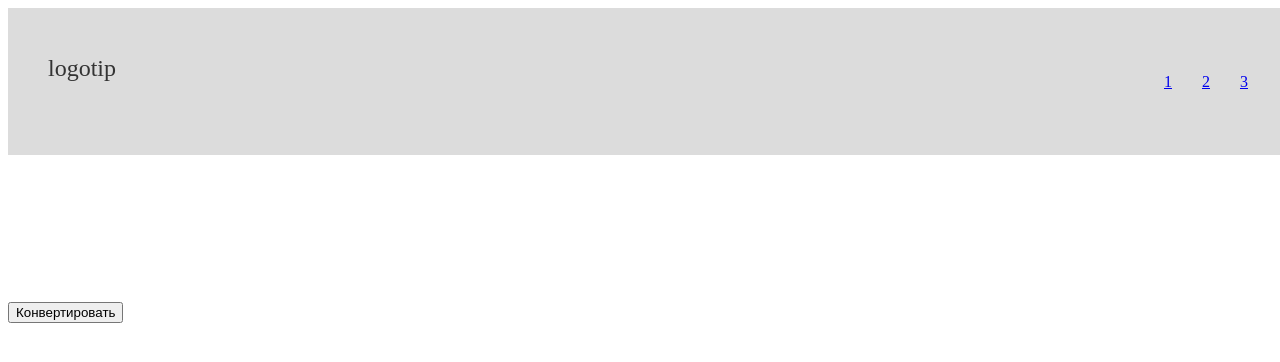
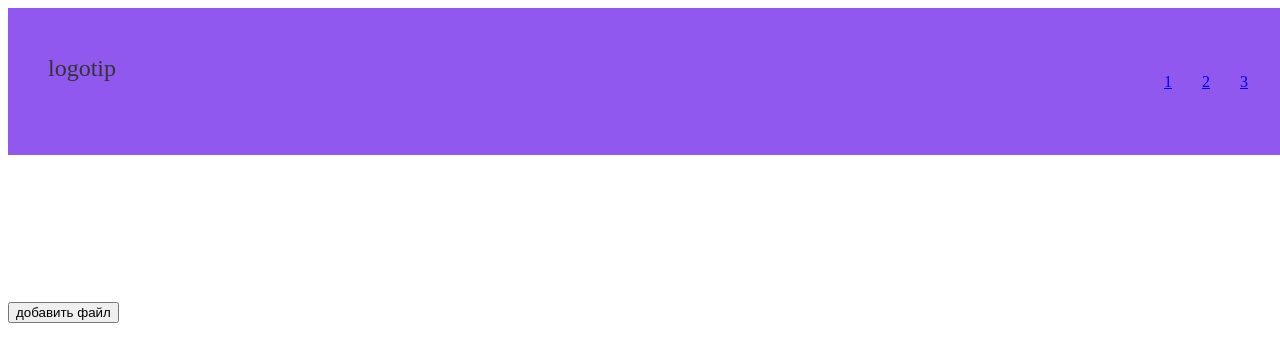
Before and after one commit to kvintosis/mts-front, a React (Vite) app in the folder mts-app/: page / in a window 1280 px wide. Shown: the top 362 px of the page. Built offline with nearby package versions, Linux system fonts and the light colour scheme.

Commit message:
цвет. палитра

```diff
--- a/mts-app/src/components/HomePage.jsx
+++ b/mts-app/src/components/HomePage.jsx
@@ -1,13 +1,14 @@
 
 
 import React from 'react';
+
 
 function HomePage() {
 
     return (
         <div className="home__container">
             <div className="home__btn-container">
-                <button className="home__btn">Конвертировать</button>
+                <button className="home__btn">добавить файл</button>
             </div>
         </div>
     )
--- a/mts-app/src/styles/blocks/header.less
+++ b/mts-app/src/styles/blocks/header.less
@@ -1,5 +1,5 @@
 .page-header {
-  background-color: gainsboro;
+  background-color: @purple;
   top: 0;
   left: 0;
   height: 147px;
--- a/mts-app/src/styles/global/variables.less
+++ b/mts-app/src/styles/global/variables.less
@@ -0,0 +1,16 @@
+
+
+
+
+
+
+
+//Палитра
+@red: #FF002F;
+@purple2: #9212FB; //после авторизации
+@pearl: #E4D8CA; //жемчужный
+@black: #0A0412;
+@purple: #9058EF; //до авторицации
+@white: #FFFFFF;
+@gray: #E7E8EB;
+@white1: #F2F3F7; //фон
```
